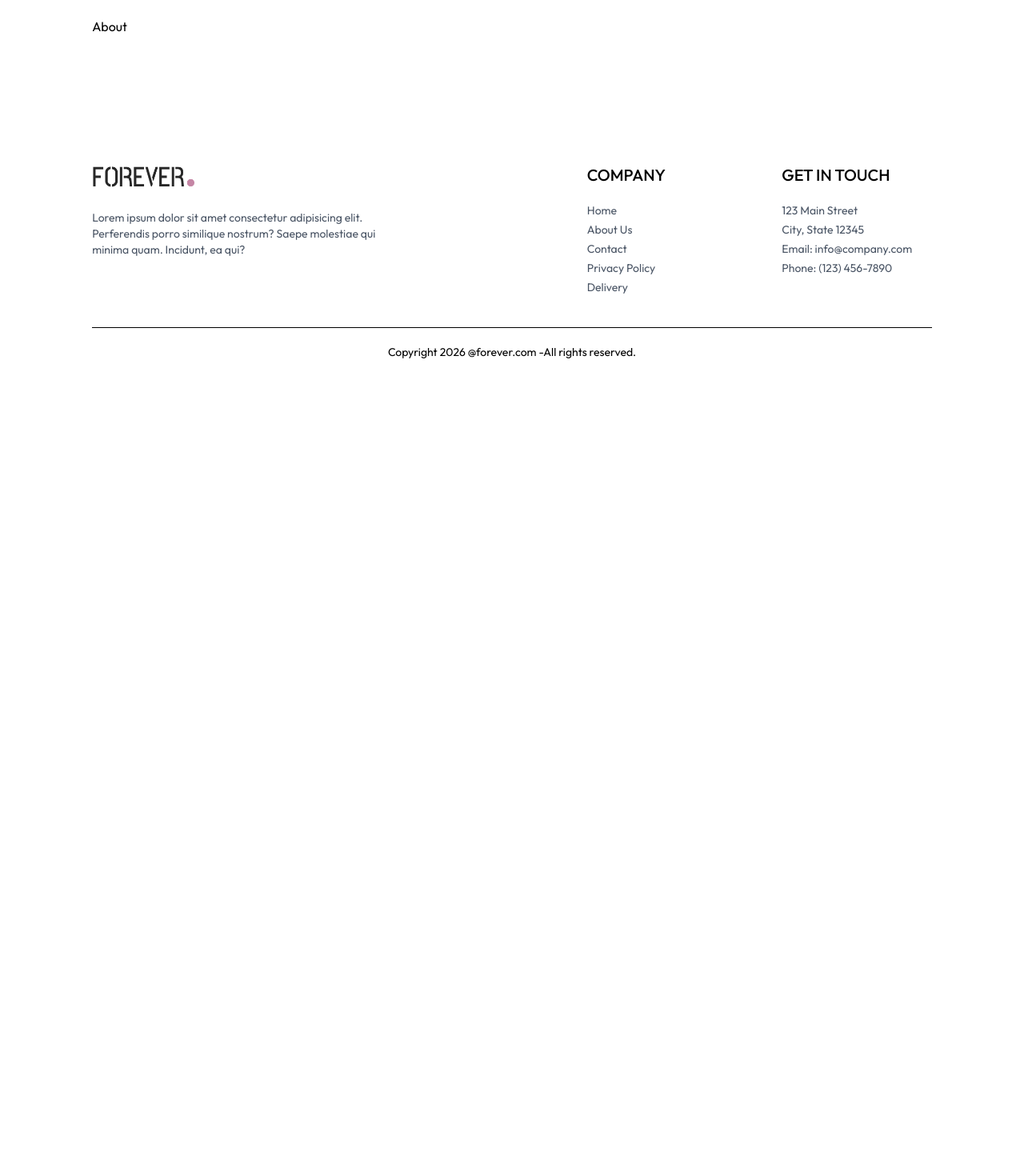
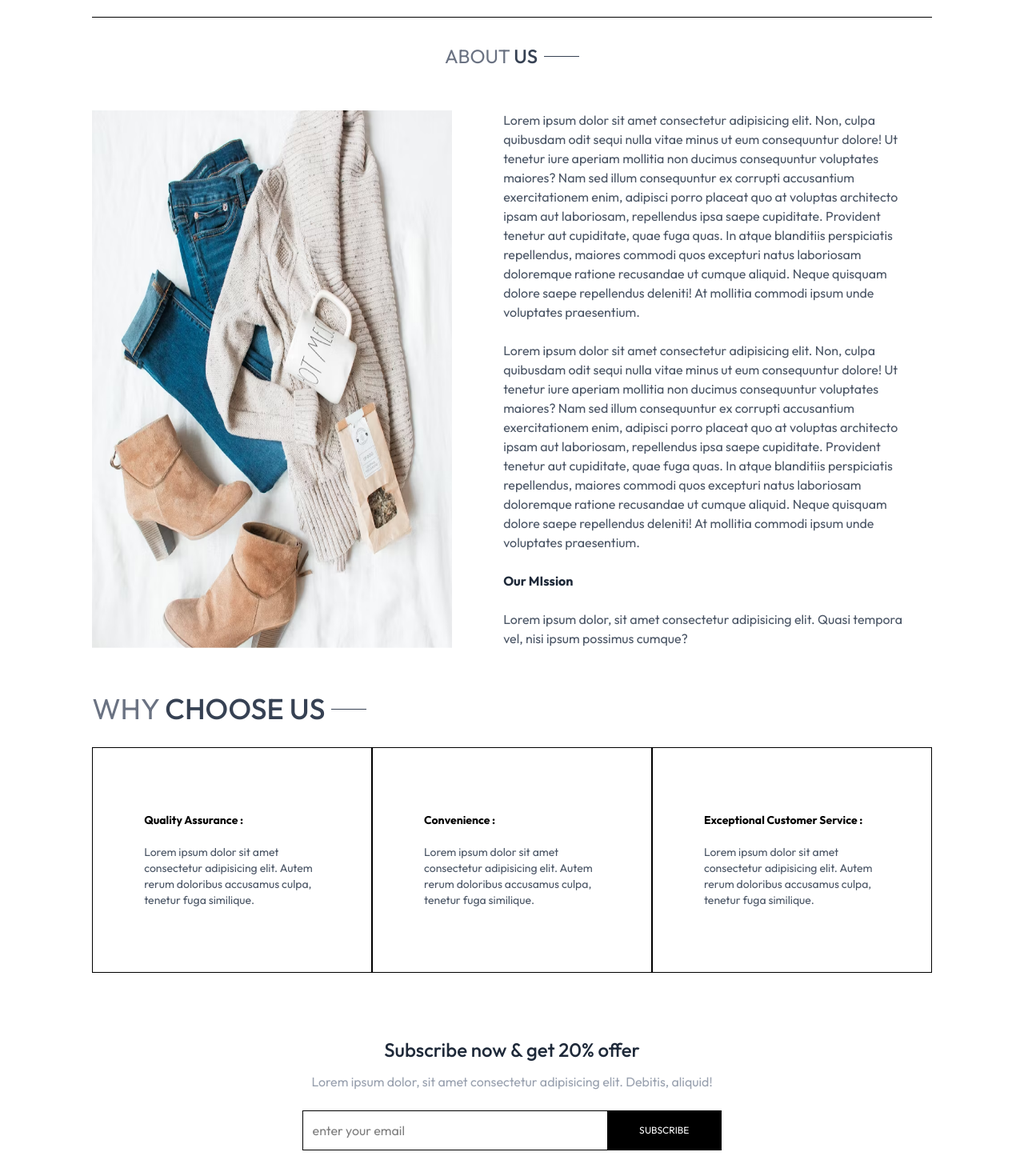
Before and after one commit to veeresh8055/Ecommerce-App, a React (Vite) app in the folder frontend/: page /about in a window 1280 px wide. Shown: the part 60-1530 px from the top of the page at 80% size. Before the commit the page ends 800 px from the top, so only its background shows below. Built offline with nearby package versions, Linux system fonts and the light colour scheme.

Commit message:
About Us

```diff
--- a/frontend/src/pages/About.jsx
+++ b/frontend/src/pages/About.jsx
@@ -1,8 +1,50 @@
 import React from 'react'
+import { assets } from '../assets/assets'
+import Title from '../components/Title'
+import NewLetterBox from '../components/NewLetterBox'
 
 const About = () => {
   return (
-    <div>About</div>
+    <div>
+      <div className='text-2xl text-center pt-8 border-t'>
+       <Title text1={"ABOUT"} text2={"US"}/>
+      </div>
+
+      <div className='my-10 flex flex-col md:flex-row gap-16'>
+        <img className='w-full md:max-w-112.5' src={assets.about_img} alt="" />
+        <div className='flex flex-col justify-center gap-6 md:w-2/4 text-gray-600'>
+          <p>Lorem ipsum dolor sit amet consectetur adipisicing elit. Non, culpa quibusdam odit sequi nulla vitae minus ut eum consequuntur dolore! Ut tenetur iure aperiam mollitia non ducimus consequuntur voluptates maiores?
+          Nam sed illum consequuntur ex corrupti accusantium exercitationem enim, adipisci porro placeat quo at voluptas architecto ipsam aut laboriosam, repellendus ipsa saepe cupiditate. Provident tenetur aut cupiditate, quae fuga quas.
+          In atque blanditiis perspiciatis repellendus, maiores commodi quos excepturi natus laboriosam doloremque ratione recusandae ut cumque aliquid. Neque quisquam dolore saepe repellendus deleniti! At mollitia commodi ipsum unde voluptates praesentium.</p>
+            <p>Lorem ipsum dolor sit amet consectetur adipisicing elit. Non, culpa quibusdam odit sequi nulla vitae minus ut eum consequuntur dolore! Ut tenetur iure aperiam mollitia non ducimus consequuntur voluptates maiores?
+          Nam sed illum consequuntur ex corrupti accusantium exercitationem enim, adipisci porro placeat quo at voluptas architecto ipsam aut laboriosam, repellendus ipsa saepe cupiditate. Provident tenetur aut cupiditate, quae fuga quas.
+          In atque blanditiis perspiciatis repellendus, maiores commodi quos excepturi natus laboriosam doloremque ratione recusandae ut cumque aliquid. Neque quisquam dolore saepe repellendus deleniti! At mollitia commodi ipsum unde voluptates praesentium.</p>
+          <b className='text-gray-800'>Our MIssion</b>
+          <p>Lorem ipsum dolor, sit amet consectetur adipisicing elit. Quasi tempora vel, nisi ipsum possimus cumque?</p>
+        </div>
+      </div>
+
+      <div className='text-4xl py-4'>
+       < Title text1={"WHY"} text2={"CHOOSE US"}/>
+
+      </div>
+      <div className='flex flex-col md:flex-row text-sm mb-20 '>
+         <div className='border px-10 md:px-16 py-8 sm:py-20 flex flex-col gap-5'>
+             <b>Quality Assurance :</b>
+             <p className='text-gray-600'>Lorem ipsum dolor sit amet consectetur adipisicing elit. Autem rerum doloribus accusamus culpa, tenetur fuga similique.</p>
+         </div>
+         <div className='border px-10 md:px-16 py-8 sm:py-20 flex flex-col gap-5'>
+             <b>Convenience :</b>
+             <p className='text-gray-600'>Lorem ipsum dolor sit amet consectetur adipisicing elit. Autem rerum doloribus accusamus culpa, tenetur fuga similique.</p>
+         </div>
+         <div className='border px-10 md:px-16 py-8 sm:py-20 flex flex-col gap-5'>
+             <b>Exceptional Customer Service :</b>
+             <p className='text-gray-600'>Lorem ipsum dolor sit amet consectetur adipisicing elit. Autem rerum doloribus accusamus culpa, tenetur fuga similique.</p>
+         </div>
+      </div>
+
+   <NewLetterBox/>
+    </div>
   )
 }
 
--- a/frontend/src/pages/Contact.jsx
+++ b/frontend/src/pages/Contact.jsx
@@ -1,8 +1,29 @@
 import React from 'react'
+import { assets } from '../assets/assets'
+import Title from '../components/Title'
+import NewLetterBox from '../components/NewLetterBox'
 
 const Contact = () => {
   return (
-    <div>Contact</div>
+    <div >
+      <div className='text-center text-2xl pt-10 border-t '>
+        <Title text1={"CONTACT"} text2={"US"} />
+
+      </div>
+
+      <div className='my-10 flex flex-col  justify-center sm:flex-row gap-10 mb-28'>
+        <img className='w-full md:max-w-120 ' src={assets.about_img} alt="" />
+        <div className='flex flex-col justify-center  items-start gap-6 '>
+          <p className='font-semibold text-xl text-gray-600'>Our Store</p>
+          <p className='text-gray-500'>Tel :(415) 555 6666 9999 <br /> Email: admin admin@foreevr.com</p>
+          <p className='text-gray-500'>Careers at Forever</p>
+          <p className='text-gray-500'>Learn more about teams and job openings </p>
+          <button className='border rounded  border-black px-8 py-4  text-sm hover:bg-black hover:text-white transition-all duration-500'>Explore MORE</button>
+        </div>
+      </div>
+      <NewLetterBox />
+
+    </div>
   )
 }
 
--- a/frontend/src/pages/Login.jsx
+++ b/frontend/src/pages/Login.jsx
@@ -3,8 +3,12 @@ import { useState } from 'react'
 
 const Login = () => {
   const [currentState, setCurrentState] = useState("Log In");
+  const onSubmitHandler = async (e)=>{
+    e.preventDefault()
+  }
+
   return (
-     <form className='flex flex-col items-center -[90%] sm:max-w-96 m-auto mt-14 gap-4 text-gray-400'>
+     <form onSubmit={onSubmitHandler} className='flex flex-col items-center -[90%] sm:max-w-96 m-auto mt-14 gap-4 text-gray-400'>
 
       <div className='inline-flex items-center gap-2 mb-2 mt-10'>
         <p className='prata-regular text-3xl'>{currentState}</p>
@@ -22,6 +26,7 @@ const Login = () => {
           : <p onClick={()=>setCurrentState("Login")} className='cursor-pointer' >Login Here </p>
          }
       </div>
+      <button type='submit' className='bg-black text-white font-light px-8 py-2 mt-4 rounded cursor-pointer' >{currentState === "Login" ? "SignIn" : "Sign Up"}</button>
      </form>
   )
 }
```
